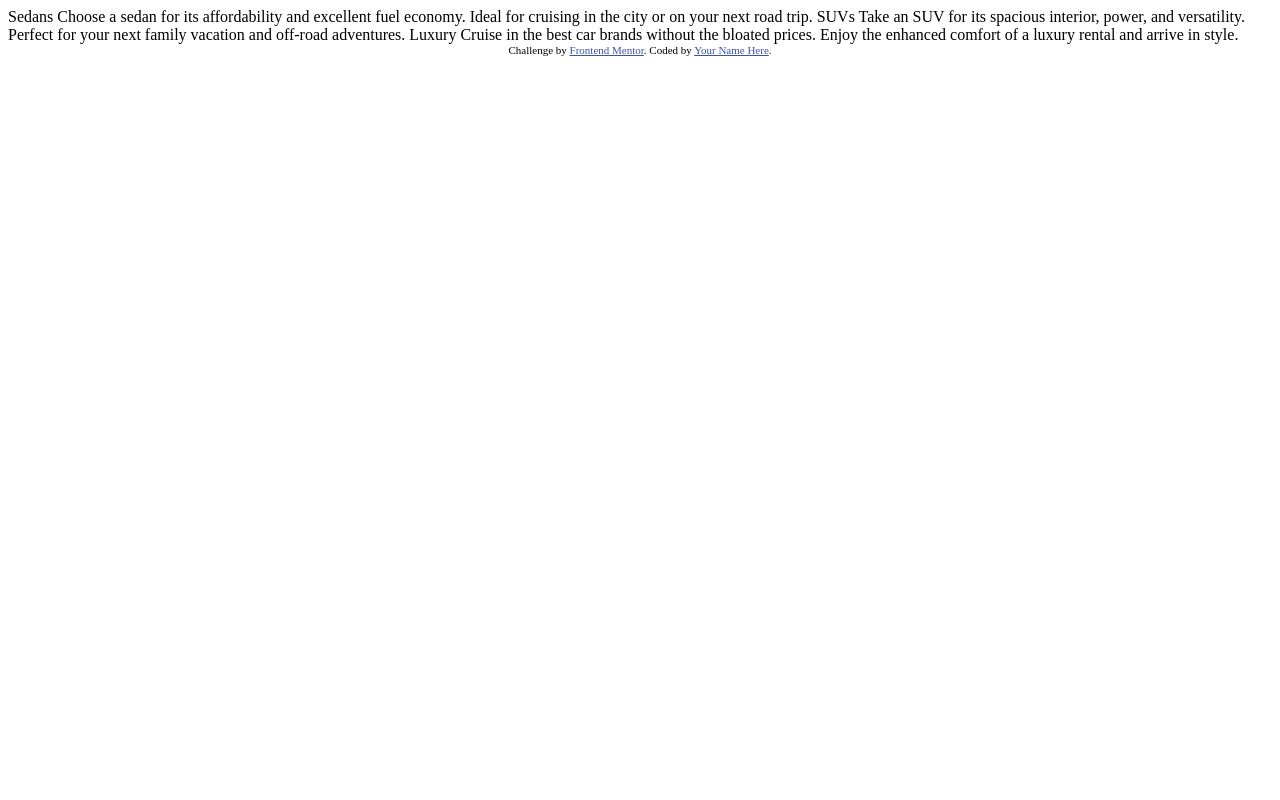
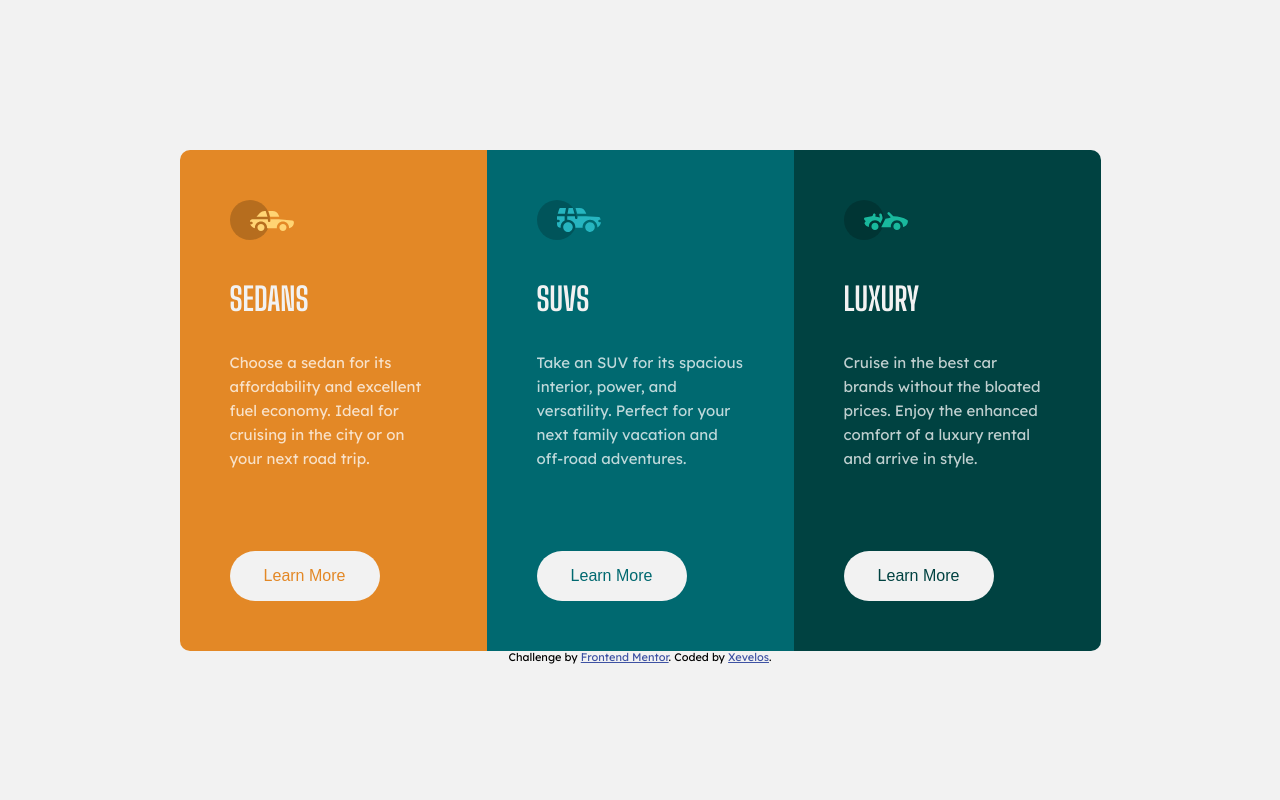
Before and after one commit to Xevelos/Frontend-Mentor-Challenges, a plain HTML site: page Newbie/3-column preview card component/index.html in a window 1280 px wide. Drawn offline with Linux system fonts and the light colour scheme.

Commit message:
Add files via upload

```diff
--- a/Newbie/3-column preview card component/index.html
+++ b/Newbie/3-column preview card component/index.html
@@ -1,36 +1,40 @@
 <!DOCTYPE html>
 <html lang="en">
 <head>
-  <meta charset="UTF-8">
-  <meta name="viewport" content="width=device-width, initial-scale=1.0"> <!-- displays site properly based on user's device -->
-
-  <link rel="icon" type="image/png" sizes="32x32" href="./images/favicon-32x32.png">
-
-  <title>Frontend Mentor | 3-column preview card component</title>
-
-  <!-- Feel free to remove these styles or customise in your own stylesheet 👍 -->
-  <style>
-    .attribution { font-size: 11px; text-align: center; }
-    .attribution a { color: hsl(228, 45%, 44%); }
-  </style>
+	<meta charset="UTF-8">
+	<meta name="viewport" content="width=device-width, initial-scale=1.0"> <!-- displays site properly based on user's device -->
+	<link rel="icon" type="image/png" sizes="32x32" href="./images/favicon-32x32.png">
+	<title>Frontend Mentor | 3-column preview card component</title>
+	<link rel="stylesheet" href="styles.css" type="text/css"/>
+	<link href="https://fonts.googleapis.com/css2?family=Big+Shoulders+Display:wght@700&family=Lexend+Deca&display=swap" rel="stylesheet">
 </head>
 <body>
-
-  Sedans
-  Choose a sedan for its affordability and excellent fuel economy. Ideal for cruising in the city
-  or on your next road trip.
-
-  SUVs
-  Take an SUV for its spacious interior, power, and versatility. Perfect for your next family vacation
-  and off-road adventures.
-
-  Luxury
-  Cruise in the best car brands without the bloated prices. Enjoy the enhanced comfort of a luxury
-  rental and arrive in style.
-
-  <div class="attribution">
-    Challenge by <a href="https://www.frontendmentor.io?ref=challenge" target="_blank">Frontend Mentor</a>.
-    Coded by <a href="#">Your Name Here</a>.
-  </div>
+	<main>
+		<div class="tile sedans">
+			<img src="images/icon-sedans.svg" class="icon" alt="">
+			<h1>Sedans</h1>
+			<p>Choose a sedan for its affordability and excellent fuel economy. Ideal for cruising in the city
+			or on your next road trip.</p>
+			<button class="btn">Learn More</button>
+		</div>
+		<div class="tile suvs">
+			<img src="images/icon-suvs.svg" class="icon" alt="">
+			<h1>SUVs</h1>
+			<p>Take an SUV for its spacious interior, power, and versatility. Perfect for your next family vacation
+			and off-road adventures.</p>
+			<button class="btn">Learn More</button>
+		</div>
+		<div class="tile luxury">
+			<img src="images/icon-luxury.svg" class="icon" alt="">
+			<h1>Luxury</h1>
+			<p>Cruise in the best car brands without the bloated prices. Enjoy the enhanced comfort of a luxury
+			rental and arrive in style.</p>
+			<button class="btn">Learn More</button>
+		</div>
+	</main>
+	<footer class="attribution">
+		Challenge by <a href="https://www.frontendmentor.io?ref=challenge" target="_blank">Frontend Mentor</a>.
+		Coded by <a href="https://github.com/Xevelos" target="_blank">Xevelos</a>.
+	</footer>
 </body>
 </html>
--- /dev/null
+++ b/Newbie/3-column preview card component/styles.css
@@ -0,0 +1,163 @@
+:root {
+	--color-box-left: hsl(31, 77%, 52%);
+	--color-box-middle: hsl(184, 100%, 22%);
+	--color-box-right: hsl(179, 100%, 13%);
+	--color-p: hsla(0, 0%, 100%, 0.75);
+	--color-bg-h-btn: hsl(0, 0%, 95%);
+}
+
+* {
+	box-sizing: border-box;
+	margin: 0;
+	padding: 0;
+}
+
+body {
+	background-color: var(--color-bg-h-btn);
+	color: var(--color-bg-h-btn);
+	display: grid;
+	grid-template-columns: 1fr 921px 1fr;
+	grid-template-rows: 1fr 500px 1fr;
+	font-size: 15px;
+	font-family: 'Lexend Deca', sans-serif;
+	font-weight: 400;
+	height: 100vh;
+	width: 100vw;
+}
+
+main {
+	display: grid;
+	grid-area: 2 / 2 / 3 / 3;
+	grid-template-columns: 1fr 1fr 1fr;
+	grid-template-rows: 1fr;
+	height: 500px;
+	width: 921px;
+}
+
+h1 {
+	font-family: 'Big Shoulders Display', cursive;
+	font-size: 32px;
+	font-weight: 700;
+	margin: 40px 0;
+	text-transform: uppercase;
+}
+
+p {
+	color: var(--color-p);
+}
+
+.tile {
+	height: 100%;
+	line-height: 24px;
+	padding: 50px;
+	width: 100%;
+}
+
+.sedans {
+	background-color: var(--color-box-left);
+	border-radius: 10px 0 0 10px;
+	grid-column: 1 / 2;
+}
+
+.suvs {
+	background-color: var(--color-box-middle);
+	grid-column: 2 / 3;
+}
+
+.luxury {
+	background-color: var(--color-box-right);
+	border-radius: 0 10px 10px 0;
+	grid-column: 3 / 4;
+}
+
+.icon {
+
+}
+
+.btn {
+	background-color: var(--color-bg-h-btn);
+	border: none;
+	border-radius: 25px;
+	font-size: 16px;
+	height: 50px;
+	margin-top: 80px;
+	width: 150px;
+}
+
+.btn:hover {
+	border: 2px solid var(--color-bg-h-btn);
+	cursor: pointer;
+}
+
+.sedans > .btn {
+	color: var(--color-box-left);
+}
+
+.sedans > .btn:hover {
+	background-color: var(--color-box-left);
+	color: var(--color-bg-h-btn);
+}
+
+.suvs > .btn {
+	color: var(--color-box-middle);
+}
+
+.suvs > .btn:hover {
+	background-color: var(--color-box-middle);
+	color: var(--color-bg-h-btn);
+}
+
+.luxury > .btn {
+	color: var(--color-box-right);
+}
+
+.luxury > .btn:hover {
+	background-color: var(--color-box-right);
+	color: var(--color-bg-h-btn);
+}
+
+.attribution {
+	color: black;
+	font-size: 11px;
+	grid-area: 3 / 2 / 4 / 3;
+	text-align: center;
+}
+
+.attribution a {
+	color: hsl(228, 45%, 44%);
+}
+
+@media (max-width: 575px) {
+	body {
+		grid-template-columns: 1fr 327px 1fr;
+		grid-template-rows: 50px 1326px 50px;
+	}
+
+	main {
+		grid-template-columns: 1fr;
+		grid-template-rows: 1fr 1fr 1fr;
+		height: 1326px;
+		width: 327px;
+	}
+
+	.sedans {
+		border-radius: 10px 10px 0 0;
+		grid-column: 1 / 1;
+		grid-row: 1 / 2;
+	}
+
+	.suvs {
+		grid-column: 1 / 1;
+		grid-row: 2 / 3;
+	}
+
+	.luxury {
+		border-radius: 0 0 10px 10px;
+		grid-column: 1 / 1;
+		grid-row: 3 / 4;
+	}
+
+	.btn {
+		margin-top: 20px;
+	}
+}
```
Also changed, not shown: Newbie/3-column preview card component/screenshots/desktop.PNG (added), Newbie/3-column preview card component/screenshots/mobile.PNG (added).
